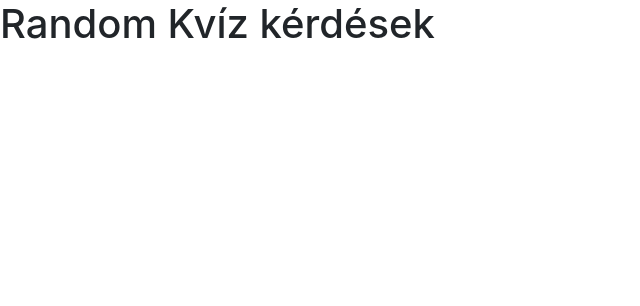
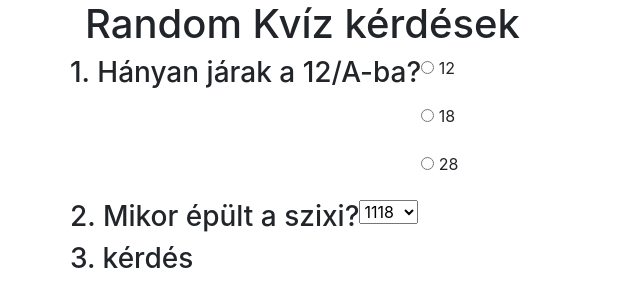
Before and after one commit to bakrene/dolgozat0222, a plain HTML site: page index.html in a window 1280 px wide. Shown: the whole page, without its empty margins (0-640 px from the left). Drawn offline with nearby package versions, Linux system fonts and the light colour scheme.

Commit message:
3. kérdés kezdete

```diff
--- a/index.html
+++ b/index.html
@@ -8,7 +8,51 @@
     <title>Teszt</title>
 </head>
 <body>
+<div class="container">
     <h1>Random Kvíz kérdések</h1>
+    <div class="row">
+        <p><h3>1. Hányan járak a 12/A-ba?</h3></p>
+        <formm actio="">
+
+            <p>
+                <input type="radio" name="12">
+                <label for="elso">12</label>
+
+            </p>
+            <p>
+                <input type="radio" name="18">
+                <label for="masodik">18</label>
+
+            </p>
+            <p>
+                <input type="radio" name="28">
+                <label for="harmadik">28</label>
+
+            </p>
+
+
+        </formm>
+
+
+    </div>
+    <div class="row">
+
+        <p><h3>2. Mikor épült a szixi?</h3></p>
+        <form actio="">
+            <select name="" id="">
+                <option value="1118">1118</option>
+                <option value="1678">1678</option>
+                <option value="1942">1942</option>
+            </select>
+
+        </form>
+    </div>
+    <div class="row">
+        <p><h3>3. kérdés</h3></p>
+    </div>
+
+
+ </div>
 
 
 
```
